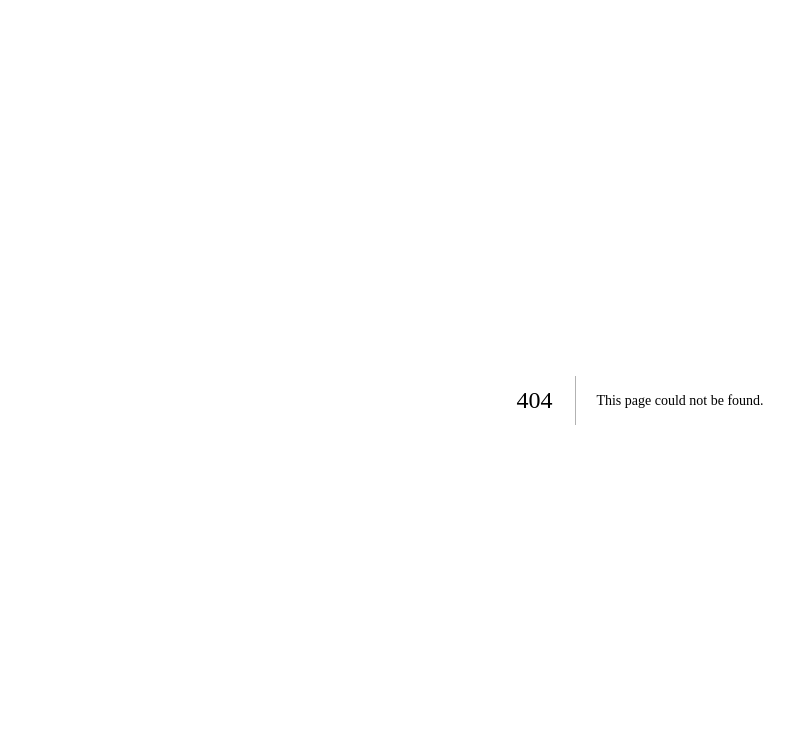
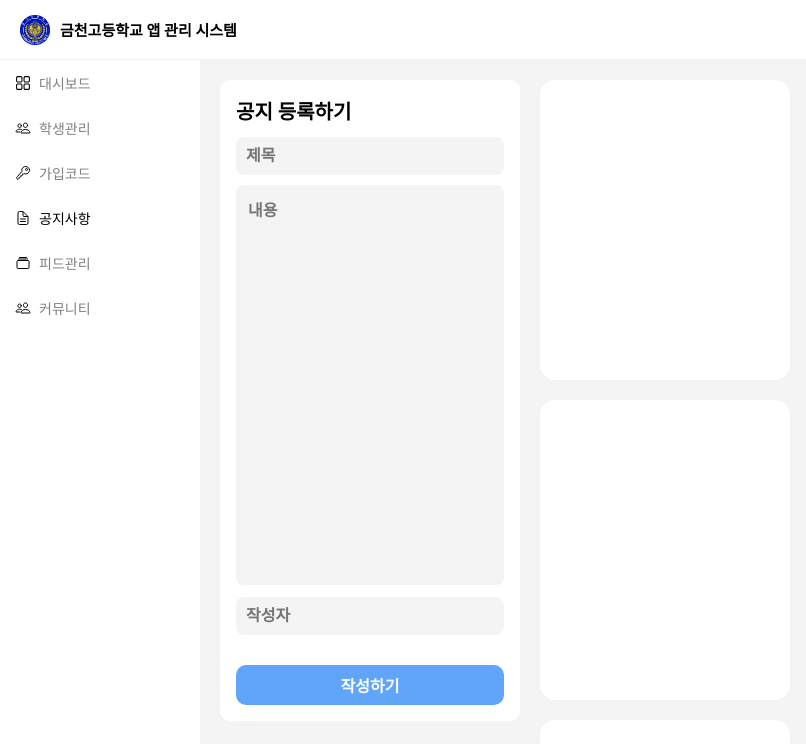
Before and after one commit to hlog2e/kch-app-admin, a Next.js app: page /notice in a window 1280 px wide. Before the commit this address had no page. Shown: the top 744 px of the page, without its empty margins (0-806 px from the left). Built offline with nearby package versions, Linux system fonts and the light colour scheme; a web font is replaced by a local one.

Commit message:
공지 등록 화면 와이어프레임 구성

```diff
--- a/pages/_document.js
+++ b/pages/_document.js
@@ -3,7 +3,12 @@ import { Html, Head, Main, NextScript } from "next/document";
 export default function Document() {
   return (
     <Html lang="en">
-      <Head />
+      <Head>
+        <meta
+          content="width=device-width, initial-scale=1.0, minimum-scale=1.0, maximum-scale=1.0, user-scalable=no"
+          name="viewport"
+        />
+      </Head>
       <link
         rel="stylesheet"
         as="style"
--- /dev/null
+++ b/pages/notice.jsx
@@ -0,0 +1,130 @@
+import styled from "styled-components";
+import Layout from "@/components/Layout/Layout";
+
+const Wrapper = styled.div`
+  display: flex;
+  padding: 20px;
+  flex-direction: row;
+  @media (max-width: 768px) {
+    flex-direction: column;
+  }
+`;
+const NoticeCol = styled.div`
+  @media (max-width: 768px) {
+    margin-top: 20px;
+  }
+  @media (min-width: 768px) {
+    margin-left: 20px;
+  }
+
+  display: flex;
+  flex-wrap: wrap;
+  flex: 4;
+`;
+
+export default function Notice() {
+  return (
+    <Layout>
+      <Wrapper>
+        <Form />
+        <NoticeCol>
+          <NoticeItem />
+          <NoticeItem />
+          <NoticeItem />
+          <NoticeItem />
+          <NoticeItem />
+          <NoticeItem />
+          <NoticeItem /> <NoticeItem /> <NoticeItem /> <NoticeItem />
+          <NoticeItem />
+        </NoticeCol>
+      </Wrapper>
+    </Layout>
+  );
+}
+
+const Item = styled.div`
+  height: 300px;
+  width: 250px;
+  background-color: white;
+  border-radius: 15px;
+  margin-right: 20px;
+  margin-bottom: 20px;
+`;
+function NoticeItem() {
+  return <Item />;
+}
+
+const FormBox = styled.div`
+  display: flex;
+  flex-direction: column;
+  background-color: white;
+  min-width: 300px;
+  flex: 1;
+  border-radius: 10px;
+  height: fit-content;
+  padding: 16px;
+`;
+const FormTitle = styled.p`
+  font-weight: 600;
+  font-size: 20px;
+`;
+
+const FormInput = styled.input`
+  border-bottom: gray;
+  border: 1px;
+
+  &:focus {
+    outline: none;
+  }
+
+  background-color: #f4f4f4;
+  border-radius: 8px;
+  padding: 10px;
+  font-size: 16px;
+  font-weight: 600;
+  margin-top: 12px;
+`;
+
+const FormTextarea = styled.textarea`
+  border-bottom: gray;
+  border: 1px;
+
+  &:focus {
+    outline: none;
+  }
+  resize: none;
+  height: 400px;
+
+  background-color: #f4f4f4;
+  border-radius: 8px;
+  padding: 12px;
+  font-size: 16px;
+  font-weight: 600;
+  margin-top: 10px;
+`;
+
+const FormButton = styled.div`
+  background-color: #60a5fa;
+  color: white;
+  font-weight: 600;
+  height: 40px;
+  border-radius: 10px;
+  margin-top: 30px;
+  display: flex;
+  justify-content: center;
+  align-items: center;
+  cursor: pointer;
+`;
+function Form() {
+  return (
+    <FormBox>
+      <FormTitle>공지 등록하기</FormTitle>
+      <FormInput placeholder={"제목"} />
+      <FormTextarea placeholder={"내용"} />
+      <FormInput placeholder={"작성자"} />
+      <FormButton>
+        <p>작성하기</p>
+      </FormButton>
+    </FormBox>
+  );
+}
--- a/pages/register-code.jsx
+++ b/pages/register-code.jsx
@@ -14,7 +14,7 @@ import moment from "moment/moment";
 import { toast } from "react-toastify";
 import ButtonSM from "@/components/register-code/ButtonSM";
 import AmountPicker from "@/components/register-code/AmountPicker";
-import { CSVDownload, CSVLink } from "react-csv";
+import { CSVLink } from "react-csv";
 
 const Wrapper = styled.div`
   display: flex;
```
